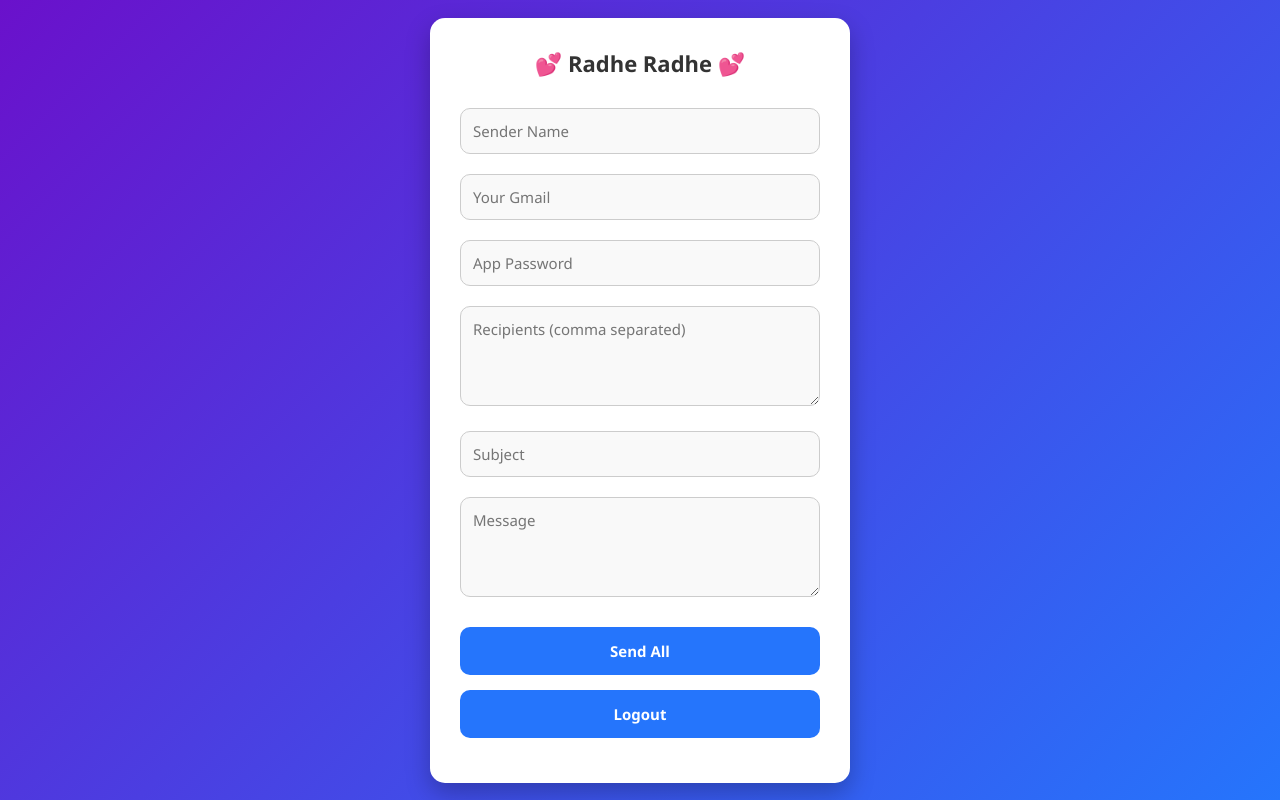
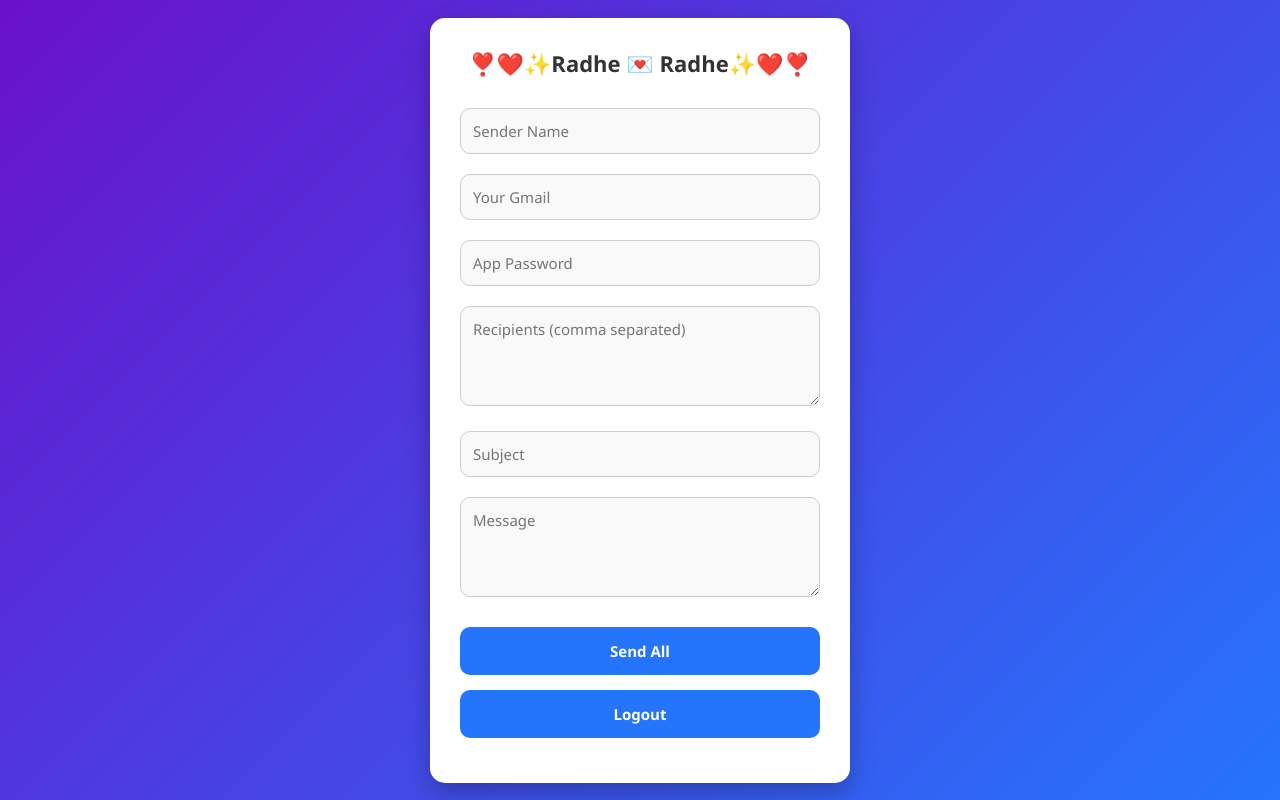
Before and after one commit to deepanshulodhi79-sudo/new-mail-sander-, a website: page public/launcher.html in a window 1280 px wide. Drawn offline with Linux system fonts and the light colour scheme; sample sign-in values are in the browser's storage.

Commit message:
Update launcher.html

```diff
--- a/public/launcher.html
+++ b/public/launcher.html
@@ -6,7 +6,7 @@
 </head>
 <body>
   <div class="form-box">
-    <h2>💕 Radhe Radhe 💕
+    <h2>❣️❤️✨Radhe 💌 Radhe✨❤️❣️
 </h2>
 
     <input id="senderName" placeholder="Sender Name">
```
